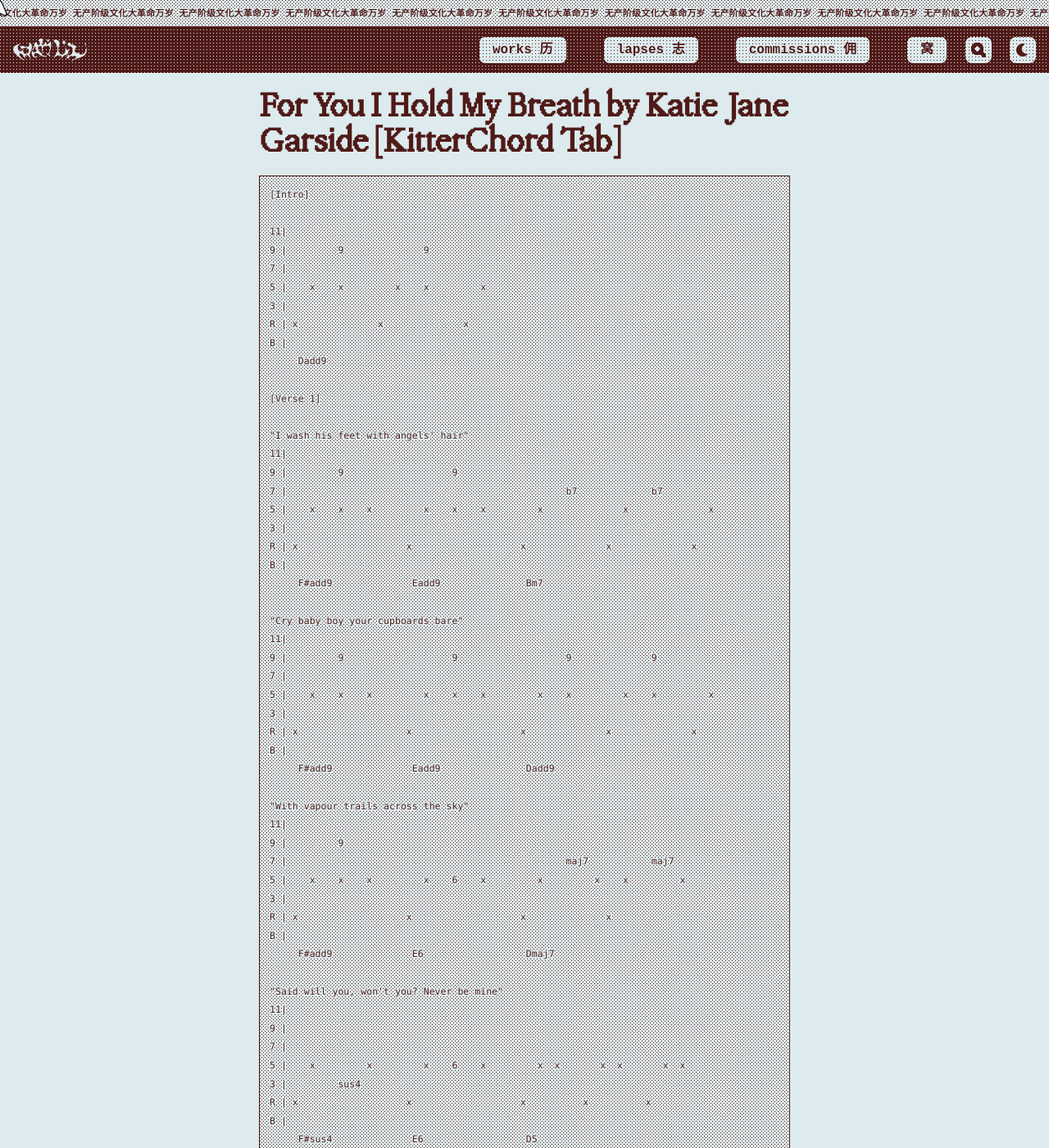
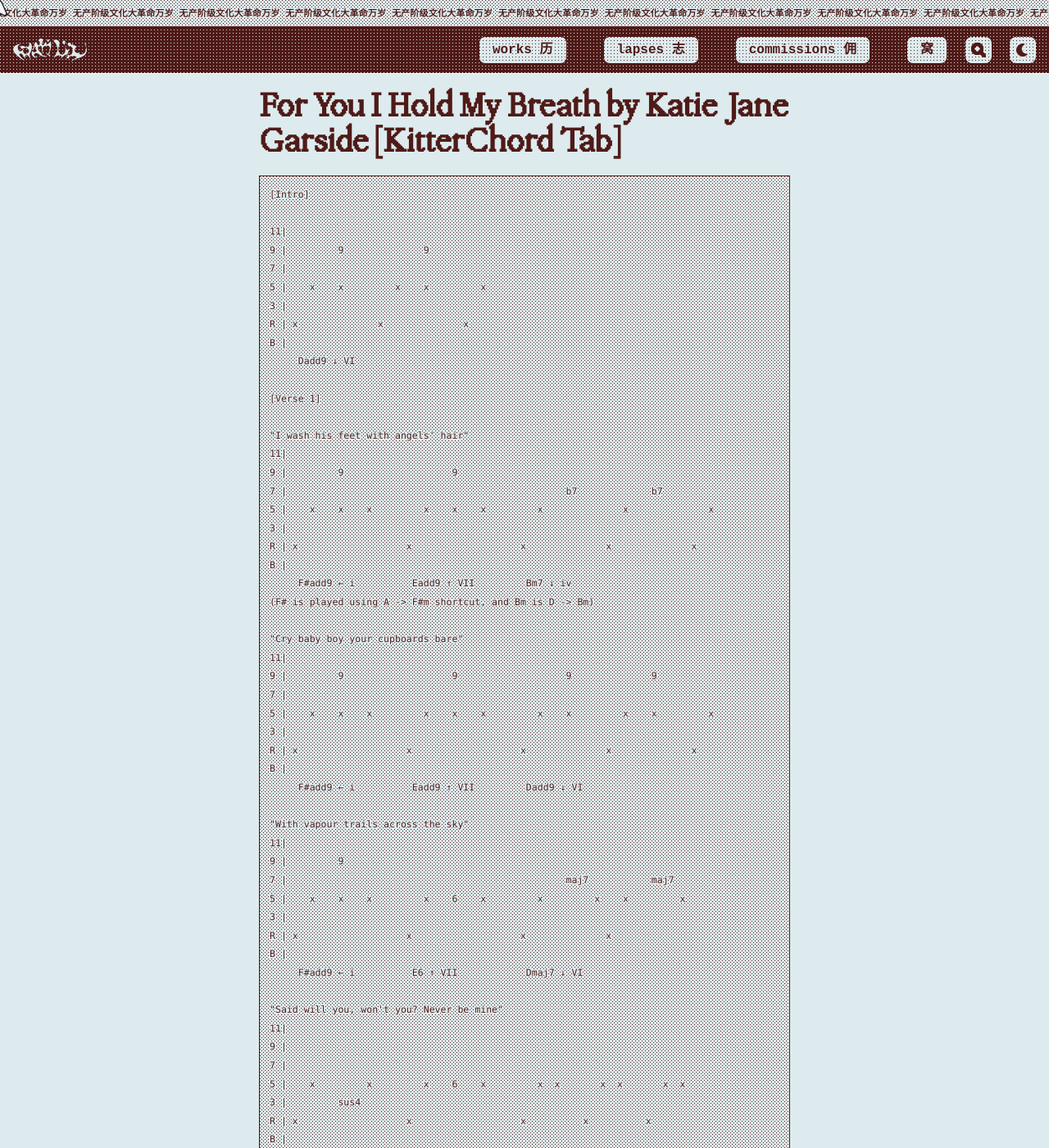
Before and after one commit to cryotato/cryotato.github.io, a Jekyll site: the page built from _pages/foryouiholdmybreath.md, in a window 1280 px wide and 1400 px high. Shown: the whole window at 82% size. Built offline with Jekyll 4.4.1, drawn with Linux system fonts in a browser that asks for light colours; cached includes are drawn as plain includes; some web fonts are replaced; a script that is not in the unit is left out; some of the changed text lies outside the part shown.

Commit message:
Update foryouiholdmybreath.md

```diff
--- a/_pages/foryouiholdmybreath.md
+++ b/_pages/foryouiholdmybreath.md
@@ -14,7 +14,7 @@
 3 |
 R | x              x              x
 B |
-     Dadd9
+     Dadd9 ↓ VI
 
 [Verse 1]
 
@@ -26,7 +26,8 @@
 3 |
 R | x                   x                   x              x              x
 B |
-     F#add9              Eadd9               Bm7
+     F#add9 ← i          Eadd9 ↑ VII         Bm7 ↓ iv
+(F# is played using A -> F#m shortcut, and Bm is D -> Bm)
 
 "Cry baby boy your cupboards bare"
 11|
@@ -36,7 +37,7 @@
 3 |
 R | x                   x                   x              x              x
 B |
-     F#add9              Eadd9               Dadd9
+     F#add9 ← i          Eadd9 ↑ VII         Dadd9 ↓ VI
 
 "With vapour trails across the sky"
 11|
@@ -46,7 +47,7 @@
 3 |
 R | x                   x                   x              x
 B |
-     F#add9              E6                  Dmaj7
+     F#add9 ← i          E6 ↑ VII            Dmaj7 ↓ VI
 
 "Said will you, won't you? Never be mine"
 11|
@@ -56,7 +57,7 @@
 3 |         sus4
 R | x                   x                   x          x          x
 B |
-     F#sus4              E6                  D5
+     F#sus4 ← i          E6 ↑ VII            D5  ↓ VI
 
 (harmonizing vocals) x2
 11|
@@ -66,7 +67,8 @@
 3 |      sus4                b3
 R | x              x    x              x    x
 B |
-     Bsus4               C#m                 D5
+     Bsus4 ↓ iv          C#m ↑ v             D5 ↓ VI
+(C#m is played from E -> C#m shortcut)
 
 [Chorus]
 "For you, I hold my breath"
@@ -77,7 +79,8 @@
 3 |                            b3                 sus4               sus4
 R |    x         x      x          x      x           x       x
 B |
-     C#(b9)           Bm                Asus4
+     C#(b9) ↑ v       Bm ↓ iv           Asus4 ← III
+(C# is played as C#m from E)
 
 "For you, I get undressed"
 11|
@@ -87,7 +90,7 @@
 3 |                            b3                 sus4               sus4
 R |    x         x      x          x      x           x       x
 B |
-     C#(b9)           Bm                Asus4
+     C#(b9) ↑ v       Bm ↓ iv           Asus4 ← III
 
 "The cupboards bare, There's nothing left"
 11|
@@ -97,7 +100,7 @@
 3 |                            b3                 sus4               sus4
 R |    x         x      x          x      x           x       x
 B |
-     C#(b9)           Bm                Asus4
+     C#(b9) ↑ v       Bm ↓ iv           Asus4 ← III
 
 "You should've known, You should've guessed"
 11|
@@ -107,6 +110,6 @@
 3 |                            b3
 R |    x         x      x          x      x
 B |
-     C#(b9)           Bm                Asus4
+     C#(b9) ↑ v       Bm ↓ iv           Asus4 ← III
 
 ~~~
```
